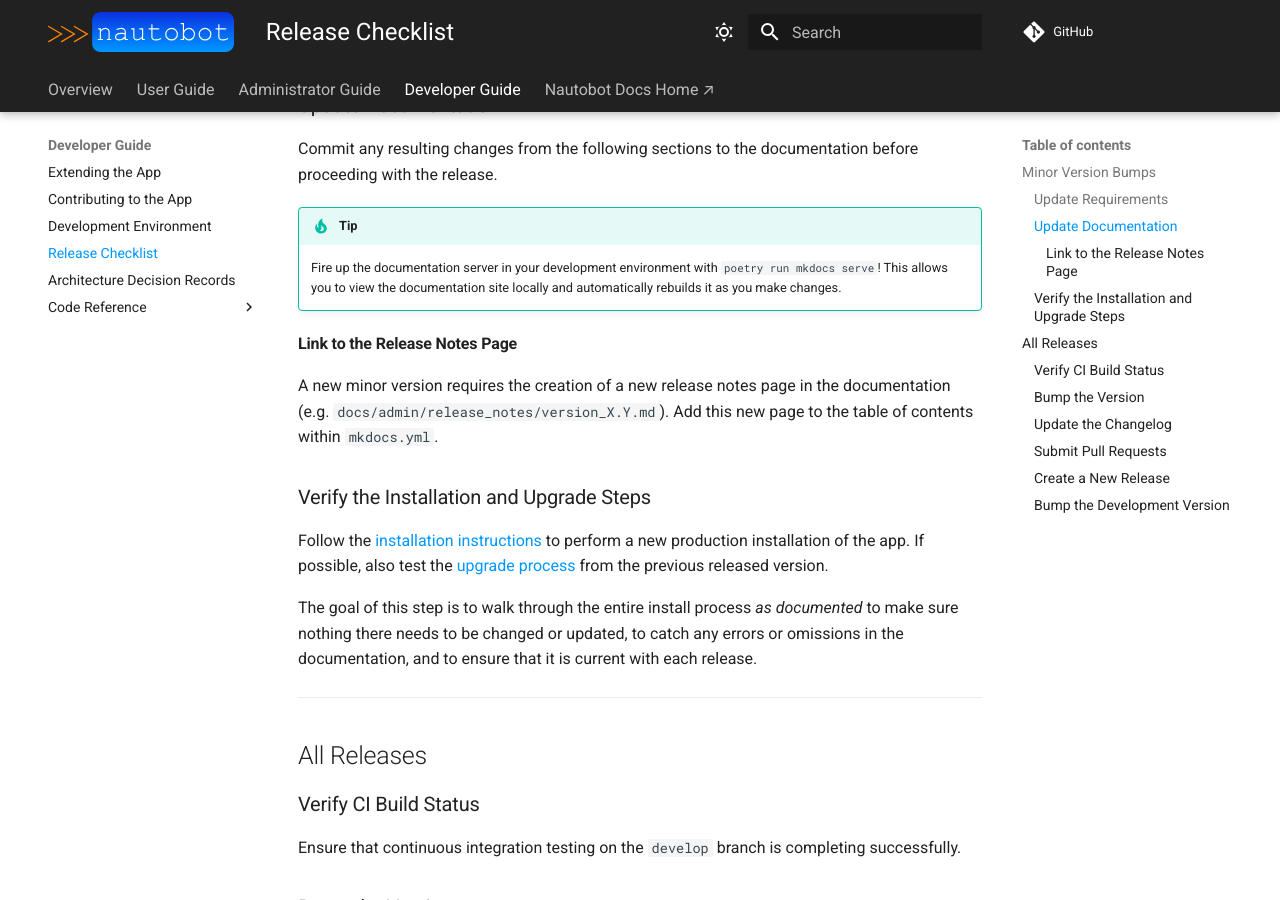
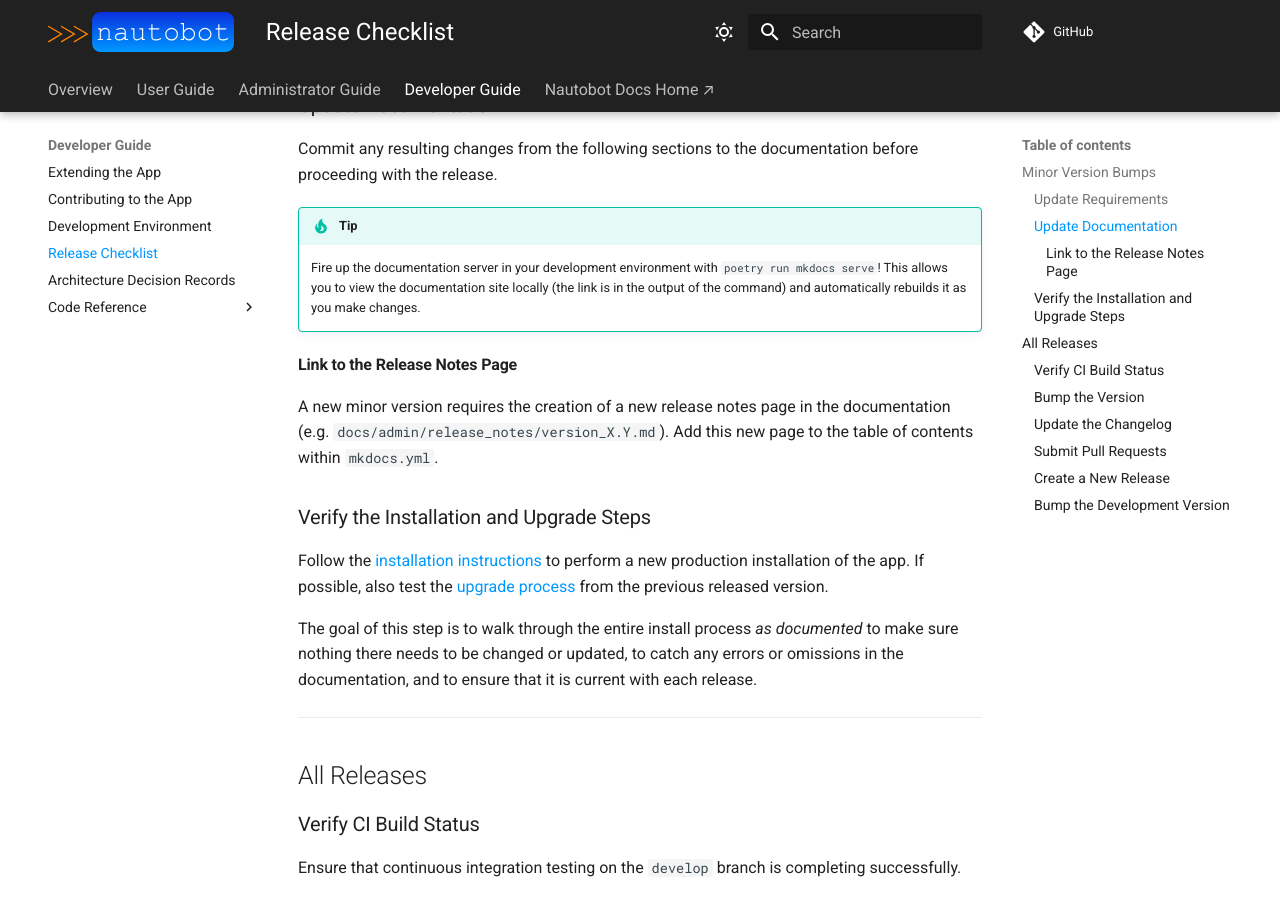
Before and after one commit to nautobot/nautobot-app-dev-example, an MkDocs documentation site: the page built from docs/dev/release_checklist.md, in a window 1280 px wide and 900 px high, scrolled down 788 px. Built offline with MkDocs 1.6.1 and Material for MkDocs 9.7.7, drawn with Linux system fonts in a browser that asks for light colours; comment, search, counter and statistics services are not loaded; some of the changed lines change nothing that is shown; some of the changed text lies outside the part shown.

Commit message:
Address review feedback

````diff
--- a/docs/dev/release_checklist.md
+++ b/docs/dev/release_checklist.md
@@ -20,7 +20,7 @@
 Commit any resulting changes from the following sections to the documentation before proceeding with the release.
 
 !!! tip
-    Fire up the documentation server in your development environment with `poetry run mkdocs serve`! This allows you to view the documentation site locally and automatically rebuilds it as you make changes.
+    Fire up the documentation server in your development environment with `poetry run mkdocs serve`! This allows you to view the documentation site locally (the link is in the output of the command) and automatically rebuilds it as you make changes.
 
 #### Link to the Release Notes Page
 
@@ -124,8 +124,8 @@
 ```no-highlight
 > git switch -c release-1.4.2-to-develop main
 
-> poetry version patch
-Bumping version from 1.4.2 to 1.4.3
+> poetry version prepatch
+Bumping version from 1.4.2 to 1.4.3a1
 ```
 
 !!! important
````
